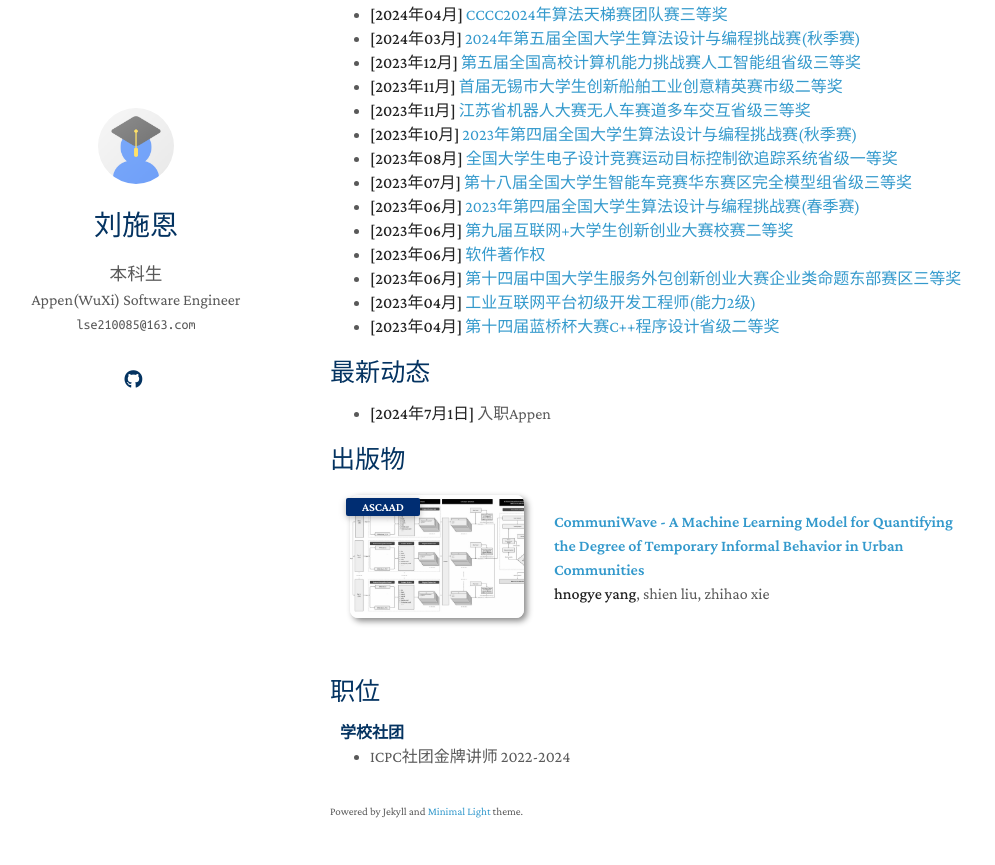
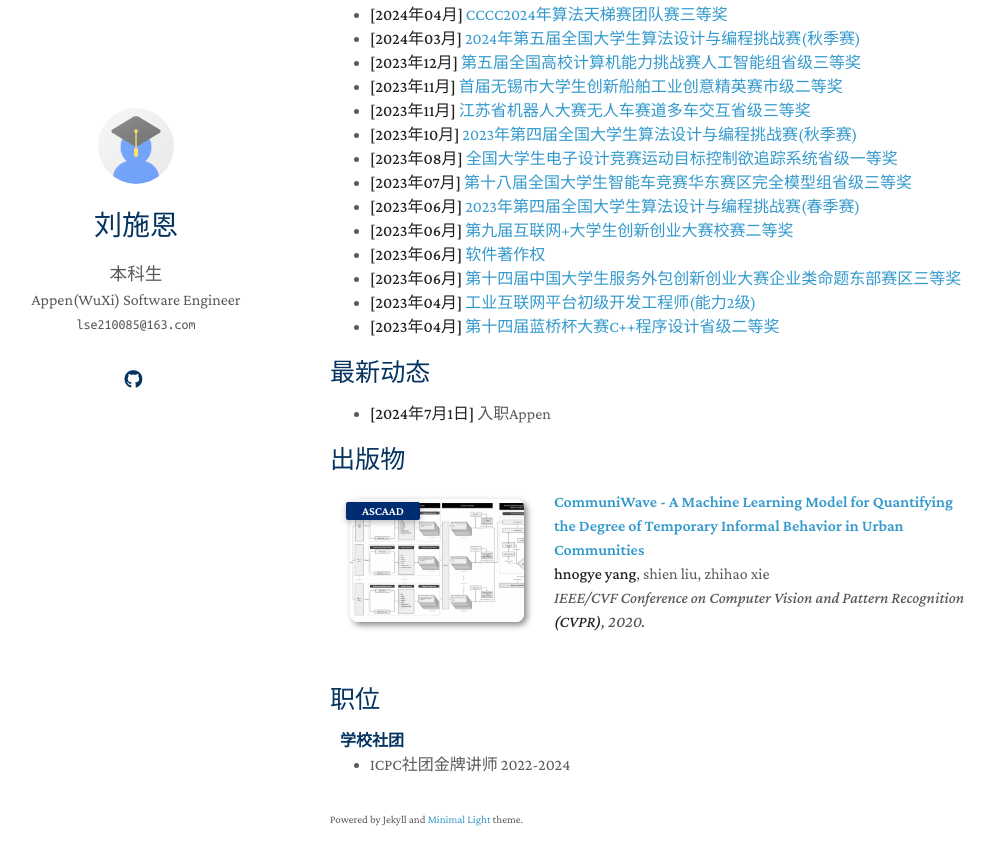
Before and after one commit to lsewcx/lse, a Jekyll site: the page built from index.md, in a window 1280 px wide and 900 px high, scrolled down 567 px. Shown: the top 865 px of the window, without its empty margins (140-1135 px from the left). Built offline with Jekyll 4.4.1, drawn with Linux system fonts in a browser that asks for light colours; comment, search, counter and statistics services are not loaded; a style sheet for code colours, icons or effects is not loaded; our own code applies the rules of GitHub Pages for plain Markdown files.

```diff
--- a/_data/publications.yml
+++ b/_data/publications.yml
@@ -13,10 +13,10 @@ main:
   - title: "CommuniWave - A Machine Learning Model for Quantifying the Degree of Temporary Informal Behavior in Urban Communities"
     authors: <strong>hnogye yang</strong>, shien liu, zhihao xie
     conference_short: ASCAAD
-    # conference: IEEE/CVF Conference on Computer Vision and Pattern Recognition <strong>(CVPR)</strong>, 2020.
+    conference: IEEE/CVF Conference on Computer Vision and Pattern Recognition <strong>(CVPR)</strong>, 2020.
     # pdf: https://arxiv.org/pdf/2002.10211.pdf
     # code: https://github.com/yaoyao-liu/class-incremental-learning/tree/main/mnemonics-training
     # page: https://class-il.mpi-inf.mpg.de/mnemonics/
     # bibtex: https://class-il.mpi-inf.mpg.de/mnemonics/
     # notes: Oral Presentation
-    image: ./resources/1280x1280.JPEG
+    image: ./resources/1280X1280.JPEG
```
